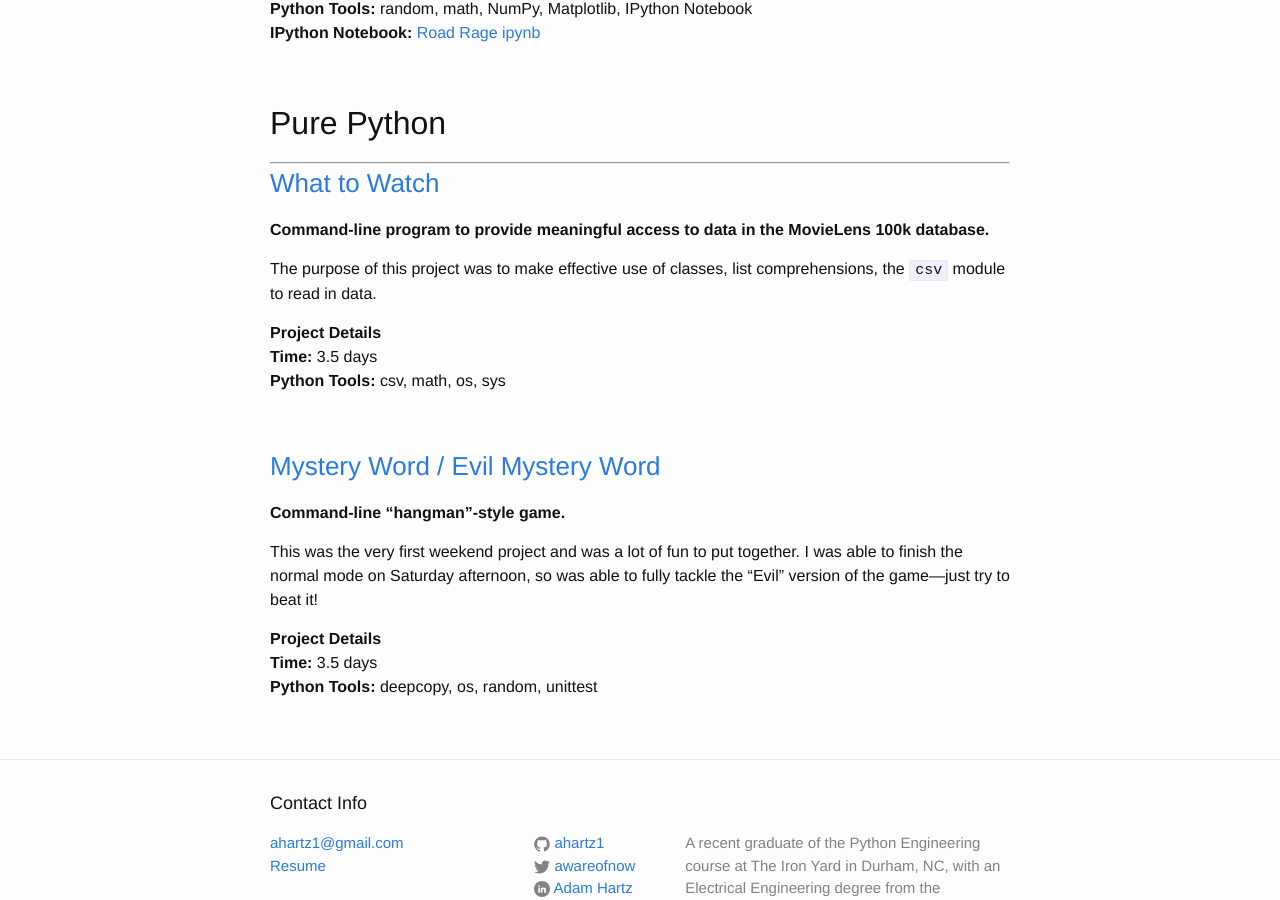
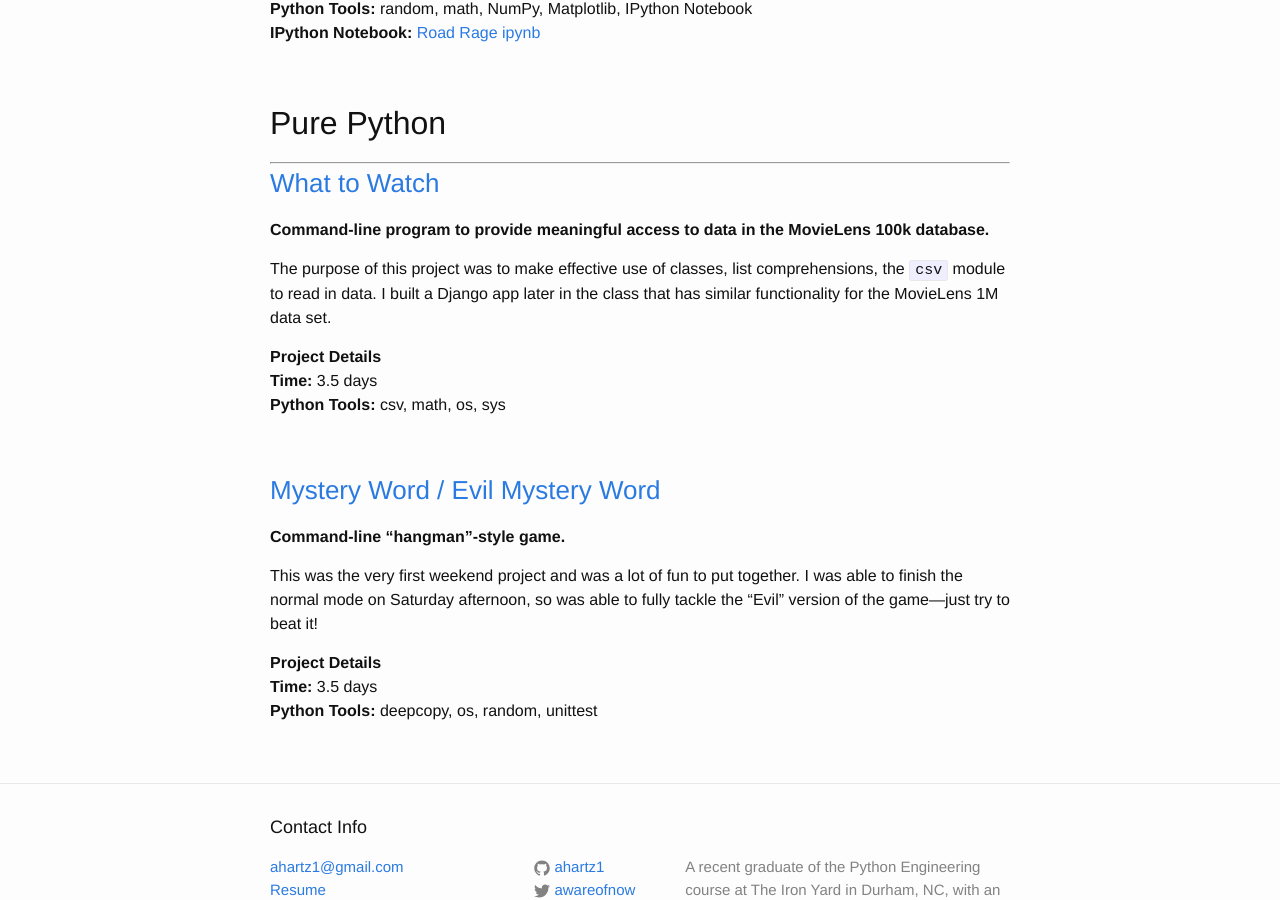
Before and after one commit to ahartz1/ahartz1.github.io, a Jekyll site: the page built from _posts/2015-11-23-selected-projects.markdown, in a window 1280 px wide and 900 px high, scrolled down 2544 px. Built offline with Jekyll 4.4.1, drawn with Linux system fonts in a browser that asks for light colours.

Commit message:
Add further description to What to Watch

```diff
--- a/_posts/2015-11-23-selected-projects.markdown
+++ b/_posts/2015-11-23-selected-projects.markdown
@@ -111,7 +111,7 @@ The goal of this assignment was to use a Monte Carlo simulation to determine the
 
 **Command-line program to provide meaningful access to data in the MovieLens 100k database.**
 
-The purpose of this project was to make effective use of classes, list comprehensions, the `csv` module to read in data.
+The purpose of this project was to make effective use of classes, list comprehensions, the `csv` module to read in data. I built a Django app later in the class that has similar functionality for the MovieLens 1M data set.
 
 **Project Details**
 **Time:** 3.5 days
```
